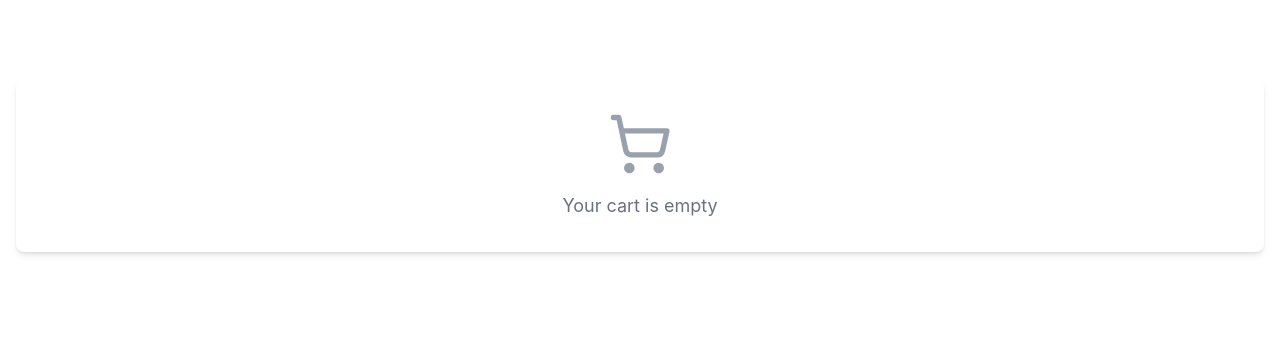
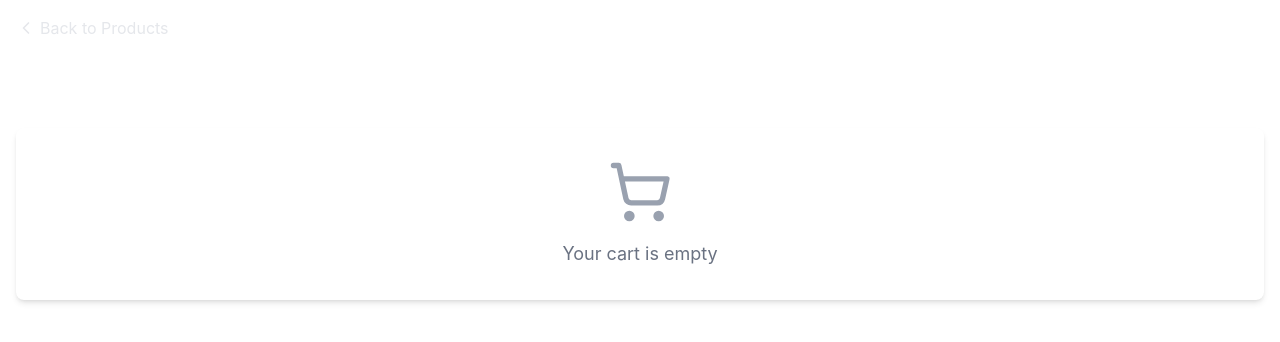
Before and after one commit to KrupeshVachhani/Yudiz-assesment, a React (Vite) app: page /cart in a window 1280 px wide. Shown: the top 342 px of the page. Built offline with nearby package versions, Linux system fonts and the light colour scheme.

Commit message:
added back btn on cart page and changed theme

```diff
--- a/src/components/body/CartPage/index.jsx
+++ b/src/components/body/CartPage/index.jsx
@@ -1,11 +1,13 @@
-import { useDispatch, useSelector } from 'react-redux';
-import { addToCart, removeFromCart } from '../../../redux/slices/CartSlice';
-import { Minus, Plus, ShoppingCart } from 'lucide-react';
+import { useDispatch, useSelector } from "react-redux";
+import { addToCart, removeFromCart } from "../../../redux/slices/CartSlice";
+import { ChevronLeft, Minus, Plus, ShoppingCart } from "lucide-react";
+import { useNavigate } from "react-router-dom";
 
 const CartPage = () => {
   const cartItems = useSelector((state) => state.cart.items);
   const { totalQuantity, totalAmount } = useSelector((state) => state.cart);
   const dispatch = useDispatch();
+  const navigate = useNavigate();
 
   const handleRemoveFromCart = (product) => {
     dispatch(removeFromCart(product));
@@ -20,6 +22,13 @@ const CartPage = () => {
   if (cartItems.length === 0) {
     return (
       <div className="container mx-auto p-4">
+        <button
+          onClick={() => navigate(-1)}
+          className="flex items-center text-gray-200 hover:text-gray-400 hover:cursor-pointer mb-6"
+        >
+          <ChevronLeft className="w-5 h-5 mr-1" />
+          Back to Products
+        </button>
         <h1 className="text-4xl font-bold text-center mb-6">Your Cart</h1>
         <div className="bg-white rounded-lg p-8 text-center shadow-md">
           <div className="flex flex-col items-center gap-4">
@@ -56,7 +65,9 @@ const CartPage = () => {
                     {item.title}
                   </h2>
                   <div className="flex items-center gap-2 mt-1">
-                    <p className="text-sm text-gray-500 capitalize">{item.category}</p>
+                    <p className="text-sm text-gray-500 capitalize">
+                      {item.category}
+                    </p>
                     {item.selectedColor && (
                       <div className="flex items-center gap-2">
                         <span className="text-sm text-gray-500">•</span>
@@ -65,7 +76,9 @@ const CartPage = () => {
                             className="w-4 h-4 rounded-full border border-gray-200"
                             style={{ backgroundColor: item.selectedColor }}
                           />
-                          <span className="text-sm text-gray-500 capitalize">{item.selectedColor}</span>
+                          <span className="text-sm text-gray-500 capitalize">
+                            {item.selectedColor}
+                          </span>
                         </div>
                       </div>
                     )}
@@ -119,7 +132,9 @@ const CartPage = () => {
           </div>
           <div className="flex justify-between text-lg">
             <span className="text-black">Total Amount:</span>
-            <span className="font-bold text-black">{formatPrice(totalAmount)}</span>
+            <span className="font-bold text-black">
+              {formatPrice(totalAmount)}
+            </span>
           </div>
         </div>
       </div>
--- a/src/components/body/ProductPage/ProductCard.jsx
+++ b/src/components/body/ProductPage/ProductCard.jsx
@@ -39,7 +39,7 @@ const ProductCard = ({
 
   return (
     <div
-      className="border rounded-lg p-4 hover:shadow-md transition-shadow flex flex-col cursor-pointer"
+      className="border rounded-lg p-4 border-black hover:shadow-md transition-shadow flex flex-col cursor-pointer"
       onClick={handleProductClick}
     >
       <div className="flex justify-center items-center mb-4">
@@ -73,7 +73,7 @@ const ProductCard = ({
         </div>
         <button
           onClick={handleAddToCartClick}
-          className="w-full mt-2 bg-gray-100 text-black py-2 rounded hover:bg-gray-400 hover:cursor-pointer transition-colors"
+          className="w-full mt-2 bg-gray-100 border border-black text-black py-2 rounded hover:bg-gray-400 hover:cursor-pointer transition-colors"
         >
           Add to Cart
         </button>
--- a/src/components/body/ProductPage/index.jsx
+++ b/src/components/body/ProductPage/index.jsx
@@ -111,6 +111,7 @@ const ProductCategories = ({ Search }) => {
 
   return (
     <div className="container mx-auto px-16 mt-4">
+
       <div className="mb-4">
         <div className="relative">
           <button
--- a/src/components/header/index.jsx
+++ b/src/components/header/index.jsx
@@ -22,13 +22,13 @@ const Header = () => {
               value={searchTerm}
               onChange={(e) => setSearchTerm(e.target.value)}
               placeholder="Search for products..."
-              className="w-full px-4 py-2 rounded-lg border border-gray-300 focus:outline-none focus:border-blue-500 focus:ring-1 focus:ring-blue-500"
+              className="w-full text-black px-4 py-2 rounded-lg border border-gray-300 focus:outline-none focus:border-blue-500 focus:ring-1 focus:ring-blue-500"
             />
           </div>
         </div>
 
         <Link className="w-1/4 flex justify-end items-center" to="/cart">
-          <MdOutlineShoppingCart className="text-[2rem] text-white" />
+          <MdOutlineShoppingCart className="text-[2rem] text-black" />
         </Link>
       </header>
 
--- a/src/index.css
+++ b/src/index.css
@@ -1,6 +1,5 @@
 @import "tailwindcss";
 :root {
   font-family: Inter, system-ui, Avenir, Helvetica, Arial, sans-serif;
-  color-scheme: light dark;
   color: rgba(255, 255, 255, 0.87);
 }
```
